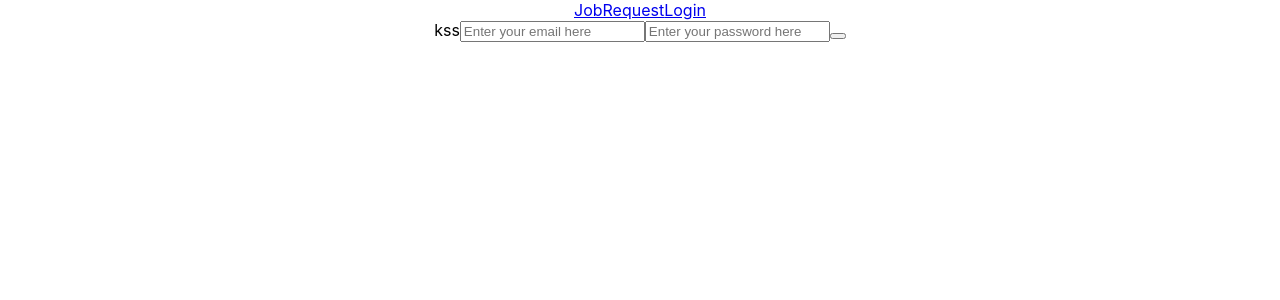
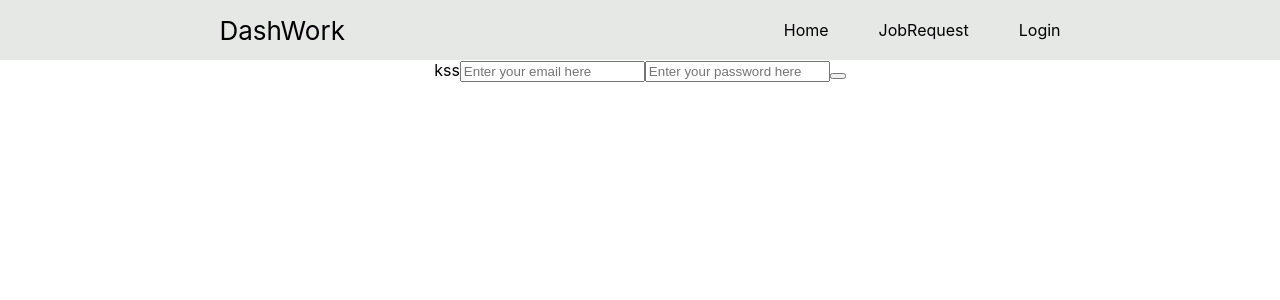
Before and after one commit to yurabula/Test_For_Obre, a React (Create React App) app: page /login in a window 1280 px wide. Shown: the top 300 px of the page. Built offline with nearby package versions, Linux system fonts and the light colour scheme.

Commit message:
Add navigation and design for it

```diff
--- a/src/components/globalComponents/Navigation.css
+++ b/src/components/globalComponents/Navigation.css
@@ -1,3 +1,23 @@
 .navigation{
+    height: 60px;
+    display: flex;
+    justify-content: space-around;
+    align-items: center;
+    background-color: #E6E8E6;
+}
+
+.buttons{
+    width: auto;
+    display: flex;
+    gap: 50px;
 
 }
+.button{
+    text-decoration: none;
+    color: inherit;
+
+}
+
+.logo{
+    font-size: 26px;
+}
--- a/src/components/globalComponents/Navigation.js
+++ b/src/components/globalComponents/Navigation.js
@@ -1,15 +1,20 @@
-import "./Navigation.css"
+import "./Navigation.css";
 
 import { Link } from "react-router-dom";
 
-const Navigation = () =>{
-    return(
-        <div className="navigation">
-            <Link to={"/jobRequest"}>JobRequest</Link>
-            <Link to={"/login"}>Login</Link>
-        </div>
-    )
-
-}
+const Navigation = () => {
+  return (
+    <div className="navigation">
+      <div className="logo">
+        <p>DashWork</p>
+      </div>
+      <div className="buttons">
+        <Link to={"/"} className="button">Home</Link>
+        <Link to={"/jobRequest"} className="button">JobRequest</Link>
+        <Link to={"/login"} className="button">Login</Link>
+      </div>
+    </div>
+  );
+};
 
 export default Navigation;
```
